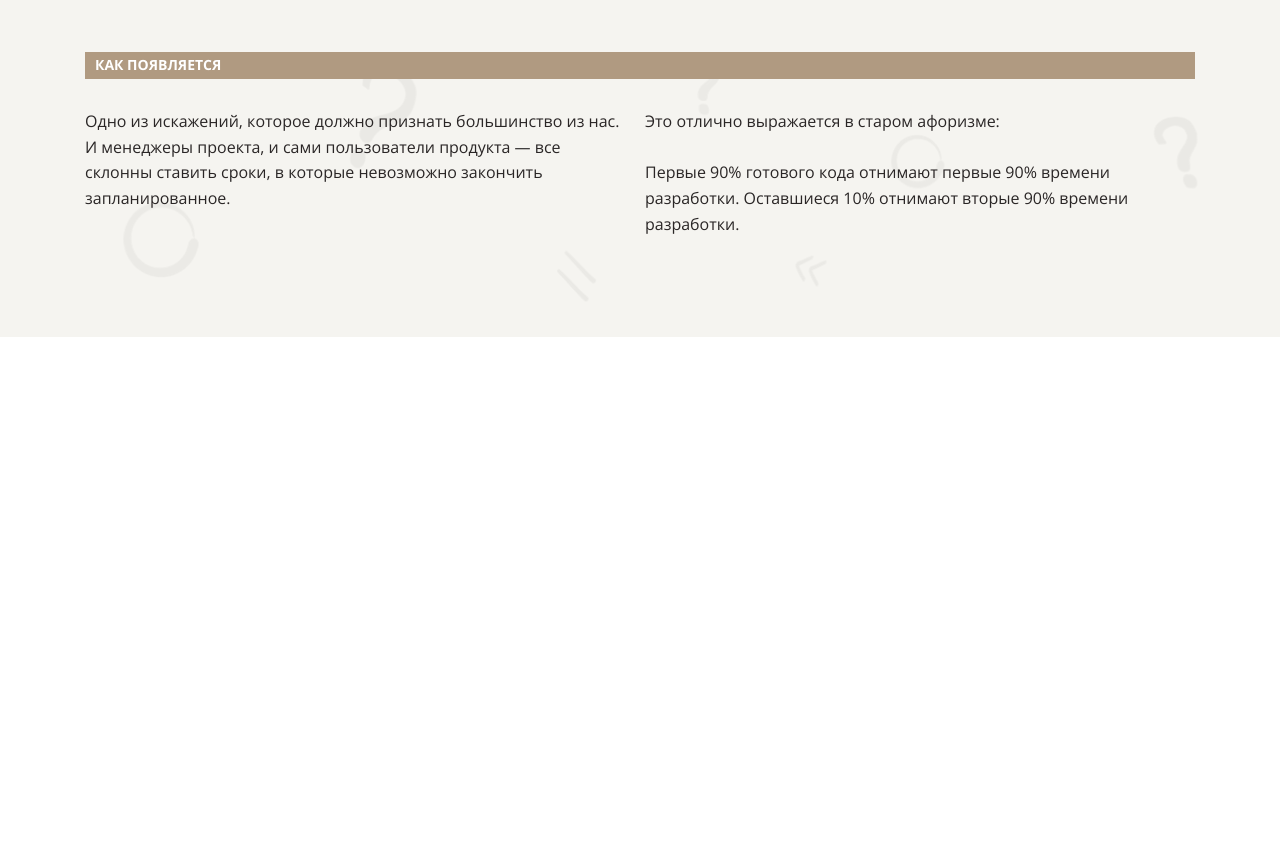
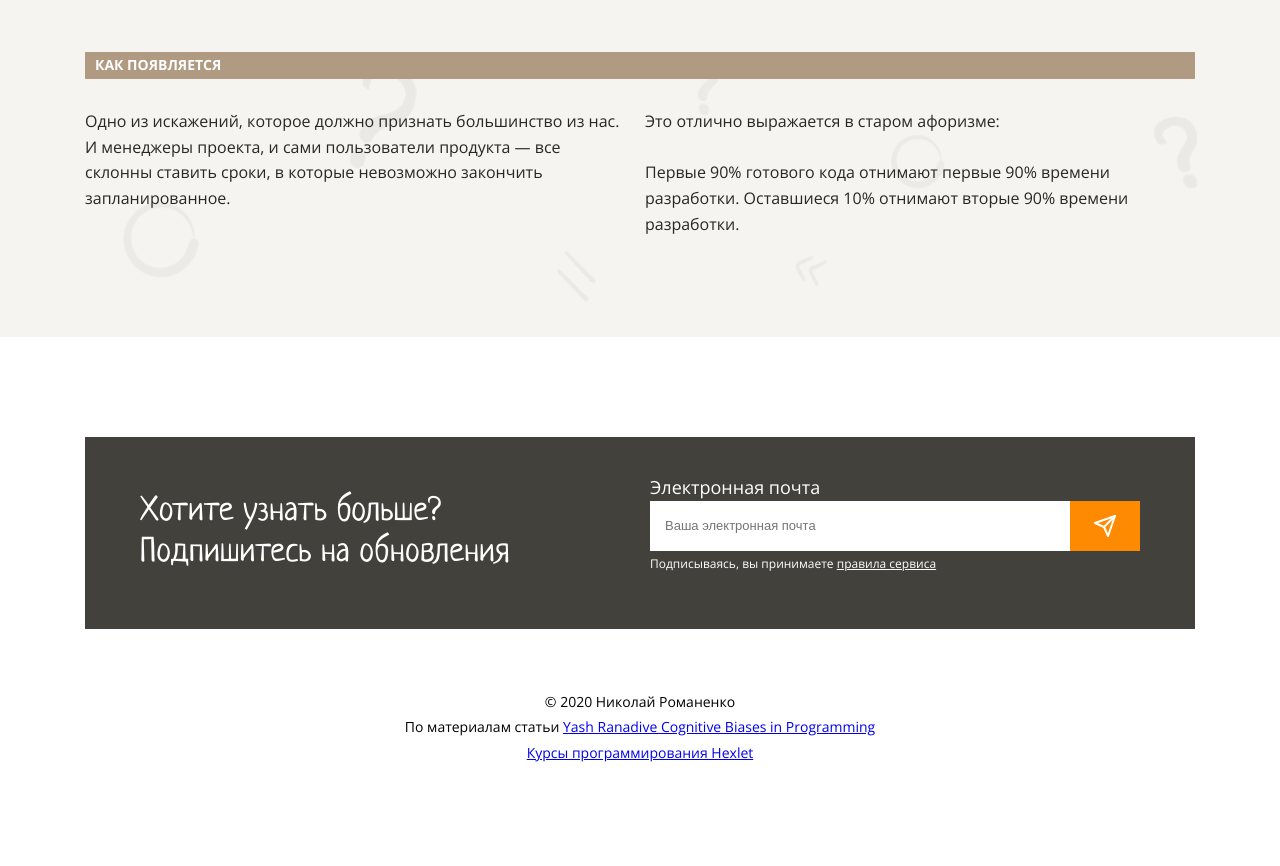
Before and after one commit to klixen5/layout-designer-project-58, a website: page index.html in a window 1280 px wide. Shown: the part 6933-7799 px from the top of the page. Before the commit the page ends 7470 px from the top, so only its background shows below. Drawn offline with Linux system fonts and the light colour scheme.

Commit message:
feat: add footer page and chore: ignore .DS_Store

```diff
--- a/index.html
+++ b/index.html
@@ -316,6 +316,33 @@
         </article>
       </section>
     </main>
-    <footer class="box"></footer>
+    <footer class="footer">
+      <section class="box">
+        <div class="footer-form">
+          <h4>Хотите узнать больше?<br />Подпишитесь на обновления</h4>
+          <form class="user-form">
+            <label for="user-email" class="label-user-email"
+              >Электронная почта</label
+            >
+            <input
+              id="user-email"
+              class="user-email"
+              type="email"
+              placeholder="Ваша электронная почта"
+            />
+            <button type="submit" class="submit-email-button"></button>
+            <p class="form-under">
+              Подписываясь, вы принимаете
+              <a href="#" class="text-white">правила сервиса</a>
+            </p>
+          </form>
+        </div>
+        <address class="address">
+          <p class="address-contact">© 2020 Николай Романенко</p>
+          <p>По материалам статьи <a href="https://medium.com/hackernoon/cognitive-biases-in-programming-5e937707c27b">Yash Ranadive Cognitive Biases in Programming</a></p>
+          <p><a href="https://ru.hexlet.io/">Курсы программирования Hexlet</a></p>
+        </address>
+      </section>
+    </footer>
   </body>
 </html>
--- a/src/styles/style.css
+++ b/src/styles/style.css
@@ -140,6 +140,68 @@ h5 {
   font-style: normal;
   font-size: 64px;
   line-height: 1;
+}
+
+.footer-form {
+  position: relative;
+  padding: 55px;
+  margin-bottom: 60px;
+  color: white;
+  background-color: var(--color-dark-primary);
+}
+
+.user-form {
+  position: absolute;
+  top: 38px;
+  right: 55px;
+  display: flex;
+  flex-flow: row wrap;
+  width: 490px;
+}
+
+.user-email {
+  height: 50px;
+  width: 420px;
+  padding: 15px;
+}
+
+.user-email::placeholder {
+  font-size: 13px;
+  color: #757575;
+}
+
+.label-user-email {
+  width: 100%;
+  font-size: 18px;
+}
+
+.submit-email-button {
+  position: relative;
+  height: 50px;
+  width: 70px;
+  background-color: var(--color-primary);
+}
+
+.submit-email-button::before {
+  content: "";
+  position: absolute;
+  top: 50%;
+  left: 50%;
+  transform: translate(-50%, -50%);
+  height: 24px;
+  width: 24px;
+  background-image: url("/icons/send.svg");
+}
+
+.form-under {
+  font-size: 12px;
+}
+
+.address {
+  font-size: 14px;
+  font-style: normal;
+  text-align: center;
+  color: black;
 }
 
 .box {
```
Also changed, not shown: icons/send.svg (added), 3 other files.
